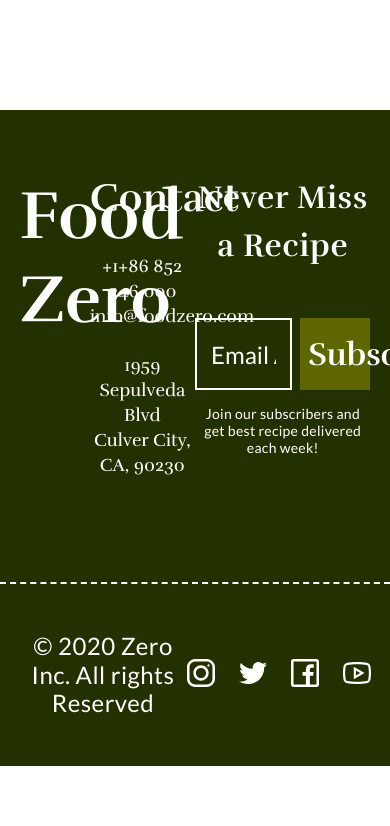
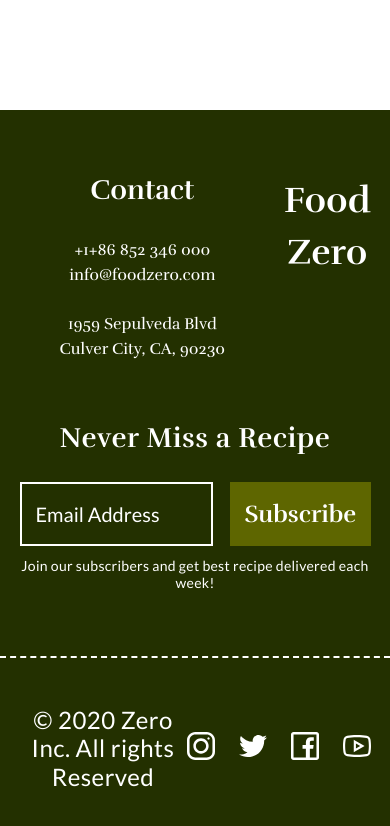
Before and after one commit to sonia-ko/food-zero, a React (Create React App) app: page / in a window 390 px wide. Shown: the part 8696-9522 px from the top of the page. Before the commit the page ends 9462 px from the top, so only its background shows below. Built offline with nearby package versions, Linux system fonts and the light colour scheme.

Commit message:
edit footer

```diff
--- a/src/components/general/Button/Button.module.css
+++ b/src/components/general/Button/Button.module.css
@@ -4,7 +4,7 @@
   background-color: transparent;
   color: #fff;
   border: 2px solid #ffffff;
-  font-family: 'Rufina', serif;
+  font-family: "Rufina", serif;
   font-size: 2rem;
 }
 
@@ -16,7 +16,7 @@
 
 .transparent {
   background-color: transparent;
-  font-family: 'Lato', sans-serif;
+  font-family: "Lato", sans-serif;
   color: #000000;
   border: none;
   font-weight: 400;
@@ -51,7 +51,7 @@
   margin: 6rem auto 0;
   border: none;
   padding: 0.5rem 4rem;
-  font-family: 'Rufina';
+  font-family: "Rufina";
   font-style: normal;
   font-weight: 700;
   font-size: 32px;
@@ -59,10 +59,32 @@
   color: #ffffff;
 }
 
+.lightgreen {
+  padding: 0.5rem;
+  font-family: "Rufina";
+  font-weight: 700;
+  font-size: 2rem;
+  margin: 1rem 0;
+  border: none;
+  background-color: #5e6600;
+  color: #fff;
+  width: 40%;
+  height: 4.5rem;
+}
+
+.lightgreen:hover {
+  cursor: pointer;
+  background-color: #4f5314;
+}
+
 @media (max-width: 1400px) {
   .white {
     width: 15.8rem;
     height: 5rem;
+    font-size: 1.75rem;
+  }
+
+  .lightgreen {
     font-size: 1.75rem;
   }
 }
@@ -73,6 +95,13 @@
     height: 4rem;
     font-size: 1.5rem;
   }
+
+  .lightgreen {
+    font-size: 1.5rem;
+    margin: 0.75rem 0;
+    width: 40%;
+    height: 4rem;
+  }
 }
 
 @media (max-width: 768px) {
--- a/src/components/general/Button/Button.tsx
+++ b/src/components/general/Button/Button.tsx
@@ -1,14 +1,15 @@
-import React from 'react';
-import classes from './Button.module.css';
+import React from "react";
+import classes from "./Button.module.css";
 
-import arrowAfterIcon from '../../../assets/general/icon-arrow-right.png';
+import arrowAfterIcon from "../../../assets/general/icon-arrow-right.png";
 
 interface ButtonProps {
   btnText: string;
   onClick: () => void;
-  btnStyle: 'white' | 'green' | 'transparent';
+  btnStyle: "white" | "green" | "transparent" | "lightgreen";
   arrowAfter?: boolean;
   btnCentered?: boolean;
+  type?: "button" | "submit";
 }
 
 const Button: React.FC<ButtonProps> = ({
@@ -17,18 +18,20 @@ const Button: React.FC<ButtonProps> = ({
   btnStyle,
   arrowAfter = false,
   btnCentered = false,
+  type = "button",
 }) => {
   return (
     <button
+      type={type}
       onClick={onClick}
-      className={`${btnCentered ? classes.centered : ''} ${classes[btnStyle]}`}
+      className={`${btnCentered ? classes.centered : ""} ${classes[btnStyle]}`}
     >
       <span className={classes.btnText}>{btnText}</span>
       {arrowAfter ? (
         <img
           className={classes.arrowImg}
           src={arrowAfterIcon}
-          alt='Arrow to follow the link'
+          alt="Arrow to follow the link"
         />
       ) : null}
     </button>
--- a/src/components/general/Footer/Footer.module.css
+++ b/src/components/general/Footer/Footer.module.css
@@ -1,5 +1,5 @@
 .companyName {
-  font-family: 'Rufina';
+  font-family: "Rufina";
   font-style: normal;
   font-weight: 700;
   font-size: 4.25rem;
@@ -41,7 +41,7 @@
   font-weight: 700;
   font-size: 2rem;
   line-height: 3rem;
-  font-family: 'Rufina', serif;
+  font-family: "Rufina", serif;
 }
 
 .formDescription {
@@ -73,7 +73,7 @@
 
 .button {
   padding: 0.5rem;
-  font-family: 'Rufina';
+  font-family: "Rufina";
   font-weight: 700;
   font-size: 2rem;
   margin: 1rem 0;
@@ -83,3 +83,88 @@
   width: 40%;
   height: 4.5rem;
 }
+
+@media screen and (max-width: 1400px) {
+  .companyName {
+    font-size: 3.25rem;
+    line-height: 4.25rem;
+  }
+}
+
+@media screen and (max-width: 1200px) {
+  .companyName {
+    font-size: 2.25rem;
+    line-height: 3.25rem;
+  }
+
+  .formTitle {
+    font-size: 1.75rem;
+    line-height: 2rem;
+  }
+
+  .companyInfo {
+    font-size: 1.75rem;
+    line-height: 2rem;
+  }
+
+  .listItem {
+    font-size: 1rem;
+  }
+
+  .formInnerContainer {
+    margin-top: 1rem;
+  }
+
+  .input {
+    margin: 0.75rem 0;
+    width: 55%;
+    height: 4rem;
+    font-size: 1.25rem;
+  }
+
+  .input::placeholder {
+    color: #ffffff;
+    font-weight: 400;
+    font-size: 1.25rem;
+  }
+}
+
+@media (max-width: 992px) {
+  .innerContainer {
+    flex-wrap: wrap;
+    justify-content: space-between;
+  }
+  .companyName {
+    width: 100%;
+    display: flex;
+    justify-content: flex-end;
+    margin-bottom: 1rem;
+    order: 2;
+  }
+  .form {
+    width: 55%;
+  }
+}
+
+@media (max-width: 768px) {
+  .innerContainer {
+    flex-wrap: wrap;
+    justify-content: space-between;
+  }
+  .companyName {
+    width: 20%;
+    display: flex;
+    justify-content: flex-end;
+    margin-bottom: 1rem;
+    order: 1;
+  }
+
+  .companyInfo {
+    width: 70%;
+  }
+  .form {
+    width: 100%;
+    order: 2;
+    margin-top: 2rem;
+  }
+}
--- a/src/components/general/Footer/Footer.tsx
+++ b/src/components/general/Footer/Footer.tsx
@@ -1,5 +1,5 @@
-import React from 'react';
-import classes from './Footer.module.css';
+import React from "react";
+import classes from "./Footer.module.css";
 import {
   phoneNumber,
   email,
@@ -7,7 +7,8 @@ import {
   city,
   state,
   zipCode,
-} from '../../../static/restaurantData';
+} from "../../../static/restaurantData";
+import Button from "../Button/Button";
 
 const Footer: React.FC = () => {
   return (
@@ -29,13 +30,16 @@ const Footer: React.FC = () => {
           <p className={classes.formTitle}>Never Miss a Recipe</p>
           <div className={classes.formInnerContainer}>
             <input
-              placeholder='Email Address'
+              placeholder="Email Address"
               className={classes.input}
-              type='email'
+              type="email"
             />
-            <button type='submit' className={classes.button}>
-              Subscribe
-            </button>
+            <Button
+              btnStyle="lightgreen"
+              btnText="Subscribe"
+              onClick={() => {}}
+              type="submit"
+            />
           </div>
           <p className={classes.formDescription}>
             Join our subscribers and get best recipe delivered each week!
```
Also changed, not shown: 11 other files (tests, documents, lock files or other folders).
